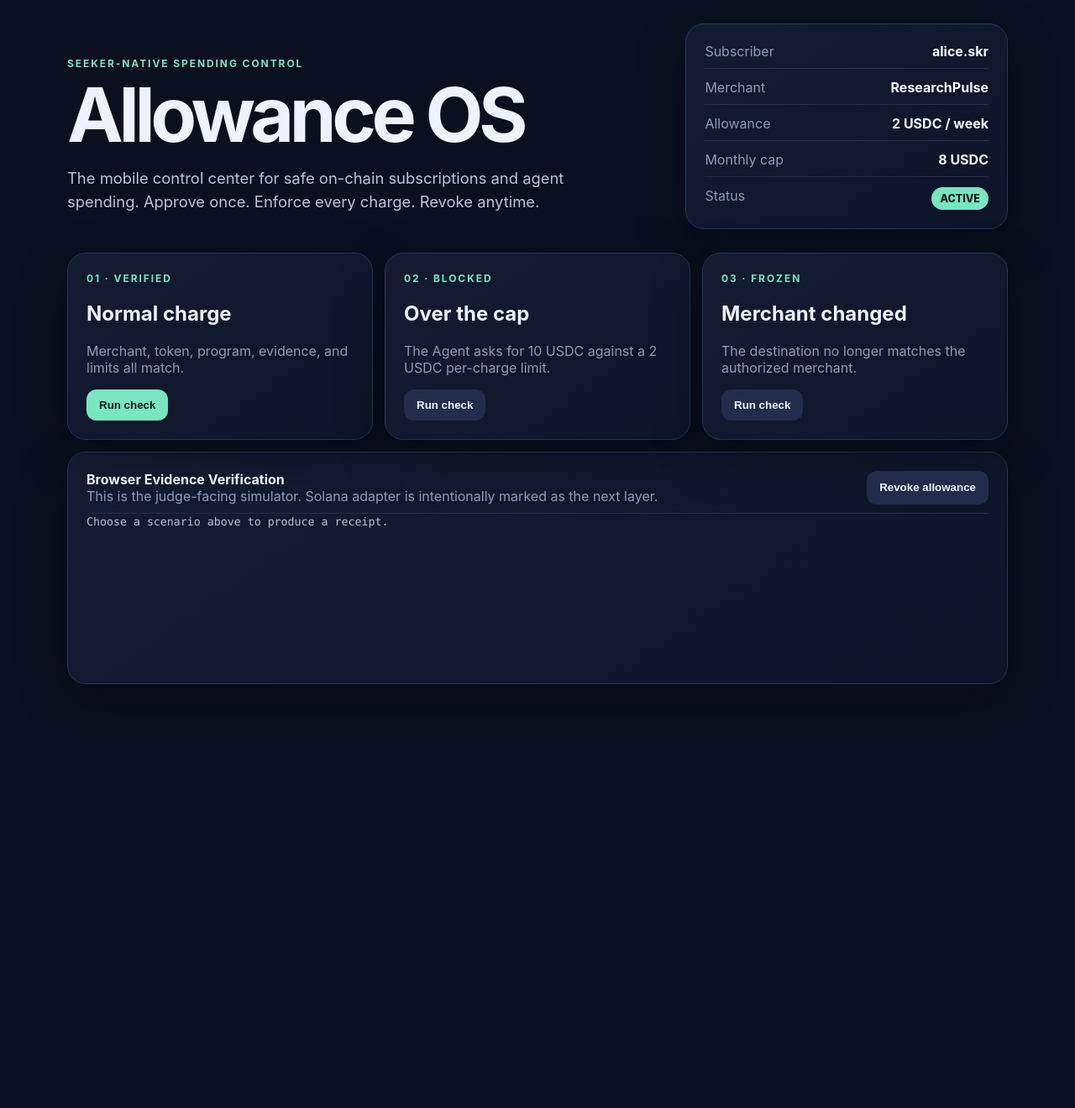
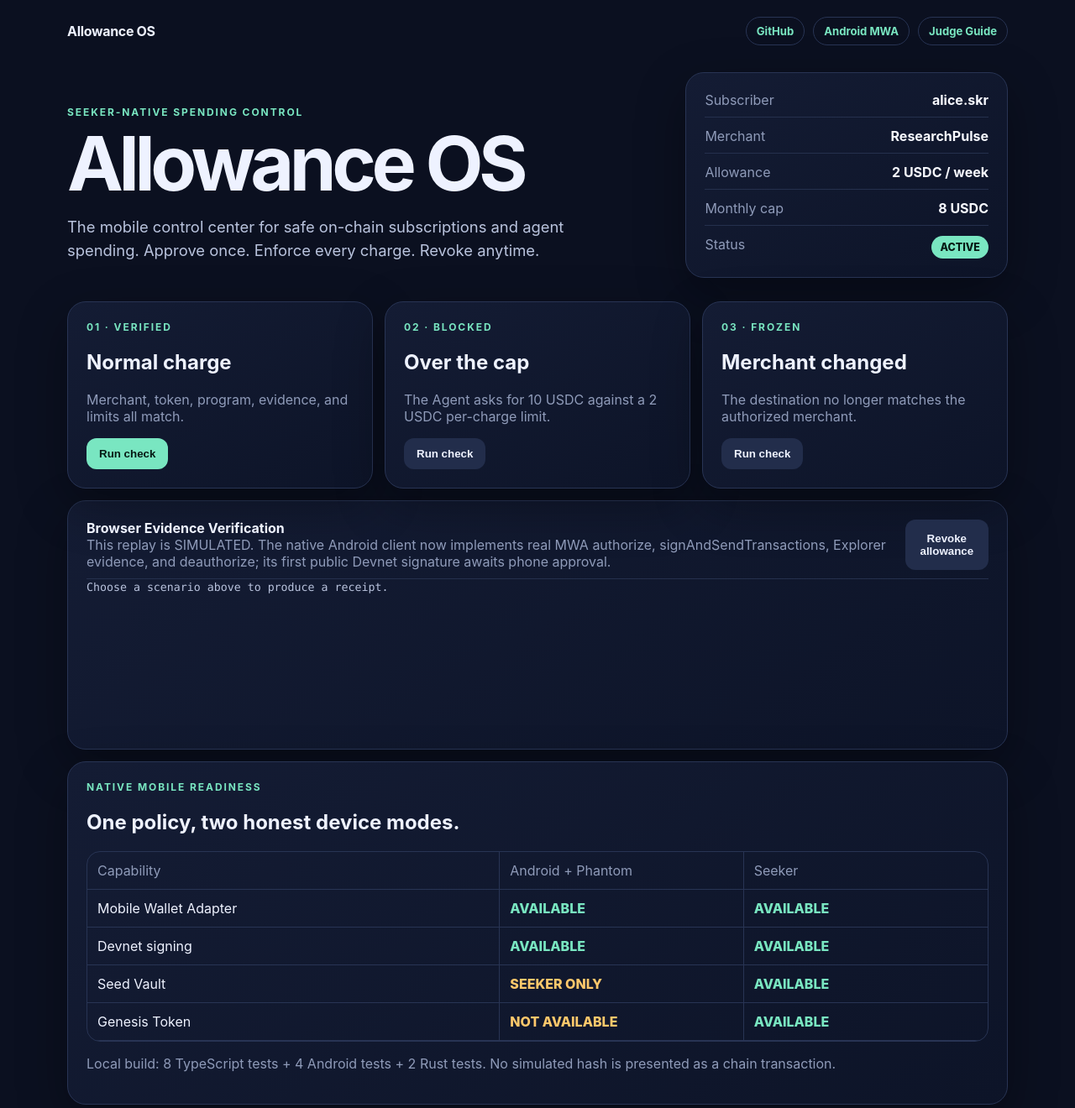
Before and after one commit to 0xCaptain888/allowance-os, a website: page site/index.html in a window 1280 px wide. Shown: the whole page at 84% size. Before the commit the page ends 879 px from the top, so only its background shows below. Drawn offline with Linux system fonts and the light colour scheme.

Commit message:
ci: prepare public judge demo deployment

```diff
--- a/site/index.html
+++ b/site/index.html
@@ -6,7 +6,12 @@
   <title>Allowance OS — Seeker Spending Control</title>
   <style>
     :root { color-scheme: dark; font-family: Inter, ui-sans-serif, system-ui, sans-serif; background: #0b1020; color: #eef2ff; }
-    body { max-width: 1120px; margin: 0 auto; padding: 28px 18px 64px; }
+    body { max-width: 1120px; margin: 0 auto; padding: 20px 18px 64px; }
+    nav { display: flex; align-items: center; justify-content: space-between; gap: 18px; margin-bottom: 32px; }
+    nav strong { letter-spacing: -.02em; }
+    .links { display: flex; gap: 10px; flex-wrap: wrap; }
+    a { color: #79e6c1; text-decoration: none; font-weight: 750; }
+    .nav-link { border: 1px solid #283454; border-radius: 999px; padding: 8px 12px; font-size: .82rem; }
     .hero { display: grid; grid-template-columns: 1.3fr .7fr; gap: 24px; align-items: end; }
     h1 { font-size: clamp(2.6rem, 7vw, 5.6rem); line-height: .94; margin: 12px 0; letter-spacing: -.06em; }
     .eyebrow { color: #79e6c1; font-weight: 700; letter-spacing: .16em; text-transform: uppercase; font-size: .75rem; }
@@ -23,11 +28,16 @@
     button { border: 0; border-radius: 12px; padding: 11px 15px; font-weight: 800; cursor: pointer; background: #79e6c1; color: #061a14; }
     button.secondary { background: #222d4b; color: #eef2ff; }
     .output { white-space: pre-wrap; min-height: 180px; color: #b9c3dd; font-family: ui-monospace, SFMono-Regular, Menlo, monospace; font-size: .83rem; line-height: 1.55; }
+    .matrix { display: grid; grid-template-columns: 1.1fr repeat(2, .65fr); gap: 0; margin-top: 14px; border: 1px solid #283454; border-radius: 16px; overflow: hidden; }
+    .matrix > div { padding: 12px; border-right: 1px solid #283454; border-bottom: 1px solid #283454; }
+    .matrix > div:nth-child(3n) { border-right: 0; }
+    .ok { color: #79e6c1; font-weight: 800; } .limited { color: #ffc86b; font-weight: 800; }
     @media (max-width: 800px) { .hero, .grid { grid-template-columns: 1fr; } }
   </style>
 </head>
 <body>
   <main>
+    <nav><strong>Allowance OS</strong><div class="links"><a class="nav-link" href="https://github.com/0xCaptain888/allowance-os">GitHub</a><a class="nav-link" href="https://github.com/0xCaptain888/allowance-os/tree/main/mobile/android">Android MWA</a><a class="nav-link" href="https://github.com/0xCaptain888/allowance-os/blob/main/docs/judge-guide.md">Judge Guide</a></div></nav>
     <section class="hero">
       <div><div class="eyebrow">Seeker-native spending control</div><h1>Allowance OS</h1><p class="lede">The mobile control center for safe on-chain subscriptions and agent spending. Approve once. Enforce every charge. Revoke anytime.</p></div>
       <div class="card policy"><div class="row"><span class="muted">Subscriber</span><span class="value">alice.skr</span></div><div class="row"><span class="muted">Merchant</span><span class="value">ResearchPulse</span></div><div class="row"><span class="muted">Allowance</span><span class="value">2 USDC / week</span></div><div class="row"><span class="muted">Monthly cap</span><span class="value">8 USDC</span></div><div class="row"><span class="muted">Status</span><span class="pill verified">ACTIVE</span></div></div>
@@ -37,7 +47,8 @@
       <div class="card"><div class="eyebrow">02 · blocked</div><h2>Over the cap</h2><p class="muted">The Agent asks for 10 USDC against a 2 USDC per-charge limit.</p><button class="secondary" onclick="run('blocked')">Run check</button></div>
       <div class="card"><div class="eyebrow">03 · frozen</div><h2>Merchant changed</h2><p class="muted">The destination no longer matches the authorized merchant.</p><button class="secondary" onclick="run('frozen')">Run check</button></div>
     </section>
-    <section class="card" style="margin-top:14px"><div class="row"><span><strong>Browser Evidence Verification</strong><br><span class="muted">This is the judge-facing simulator. Solana adapter is intentionally marked as the next layer.</span></span><button class="secondary" onclick="revoke()">Revoke allowance</button></div><div id="output" class="output">Choose a scenario above to produce a receipt.</div></section>
+    <section class="card" style="margin-top:14px"><div class="row"><span><strong>Browser Evidence Verification</strong><br><span class="muted">This replay is SIMULATED. The native Android client now implements real MWA authorize, signAndSendTransactions, Explorer evidence, and deauthorize; its first public Devnet signature awaits phone approval.</span></span><button class="secondary" onclick="revoke()">Revoke allowance</button></div><div id="output" class="output">Choose a scenario above to produce a receipt.</div></section>
+    <section class="card" style="margin-top:14px"><div class="eyebrow">Native mobile readiness</div><h2>One policy, two honest device modes.</h2><div class="matrix"><div class="muted">Capability</div><div class="muted">Android + Phantom</div><div class="muted">Seeker</div><div>Mobile Wallet Adapter</div><div class="ok">AVAILABLE</div><div class="ok">AVAILABLE</div><div>Devnet signing</div><div class="ok">AVAILABLE</div><div class="ok">AVAILABLE</div><div>Seed Vault</div><div class="limited">SEEKER ONLY</div><div class="ok">AVAILABLE</div><div>Genesis Token</div><div class="limited">NOT AVAILABLE</div><div class="ok">AVAILABLE</div></div><p class="muted">Local build: 8 TypeScript tests + 4 Android tests + 2 Rust tests. No simulated hash is presented as a chain transaction.</p></section>
   </main>
   <script>
     const base = { allowanceId: 'allowance-researchpulse-001', merchant: 'merchant:researchpulse', token: 'USDC', program: 'program:allowance-os-devnet' };
```
Also changed, not shown: scripts/preflight.mjs (+13 -3 lines), .github/workflows/pages.yml (added), README.md.
